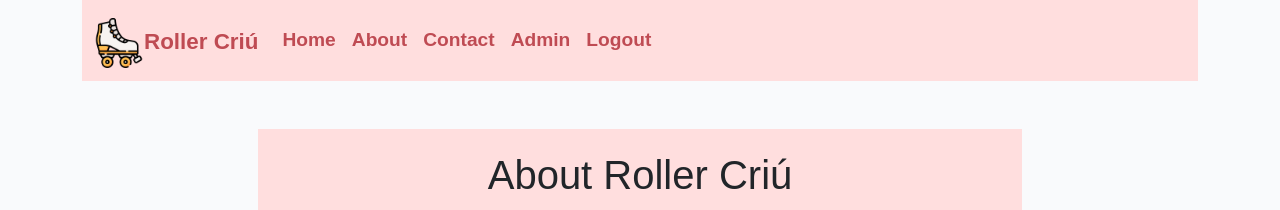
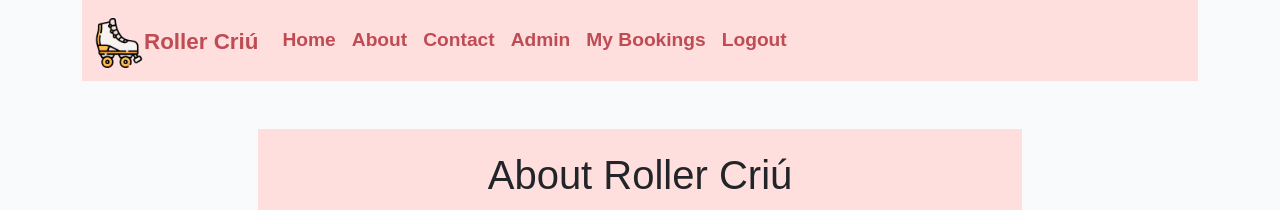
Before and after one commit to yamesjamess/p4-roller-criu, a Django app: page /about/ in a window 1280 px wide. Shown: the top 210 px of the page. Run offline with Django 3.2, Linux system fonts and the light colour scheme; the visitor is signed in with stand-in values (Sample User, id 1); data that the repository does not hold is empty; some web fonts are replaced.

Commit message:
Add my_booking url to the My Booking nav item, also add My Booking nav item for is_staff

```diff
--- a/templates/base.html
+++ b/templates/base.html
@@ -64,7 +64,7 @@
                     {% if user.is_authenticated and not user.is_staff %}
                     <li class="nav-item">
                         <a {% if 'bookings' == request.path %} class="nav-link active" aria-current="page" {% else %}
-                            class="nav-link" {% endif %} href="#">Bookings</a>
+                            class="nav-link" {% endif %} href="{% url 'my_bookings' %}">My Bookings</a>
                     </li>
                     <li class="nav-item">
                         <a class="nav-link" href="{% url 'account_logout' %}">Logout</a>
@@ -73,6 +73,10 @@
                     <li class="nav-item">
                         <a {% if 'admin' == request.path %} class="nav-link active" aria-current="page" {% else %}
                             class="nav-link" {% endif %} href="{% url 'admin:index' %}">Admin</a>
+                    </li>
+                    <li class="nav-item">
+                        <a {% if 'bookings' == request.path %} class="nav-link active" aria-current="page" {% else %}
+                            class="nav-link" {% endif %} href="{% url 'my_bookings' %}">My Bookings</a>
                     </li>
                     <li class="nav-item">
                         <a class="nav-link" href="{% url 'account_logout' %}">Logout</a>
```
